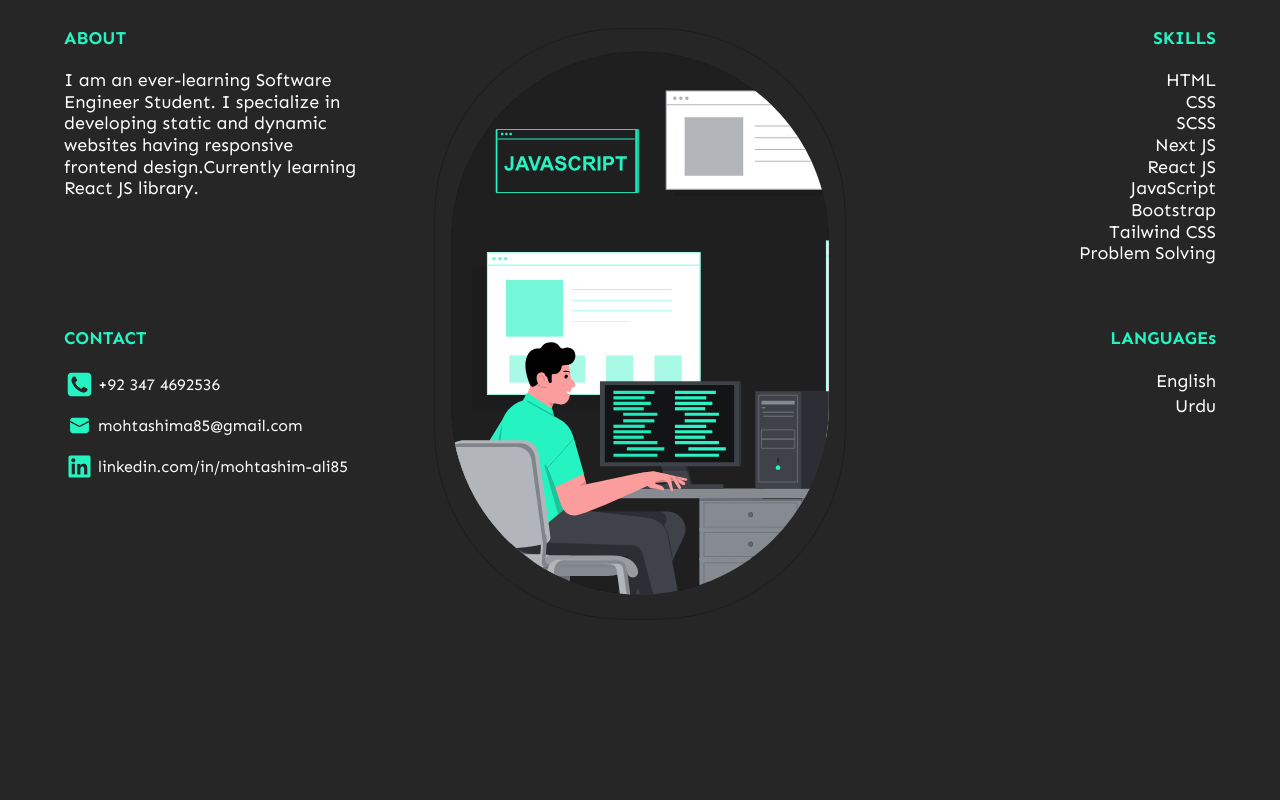
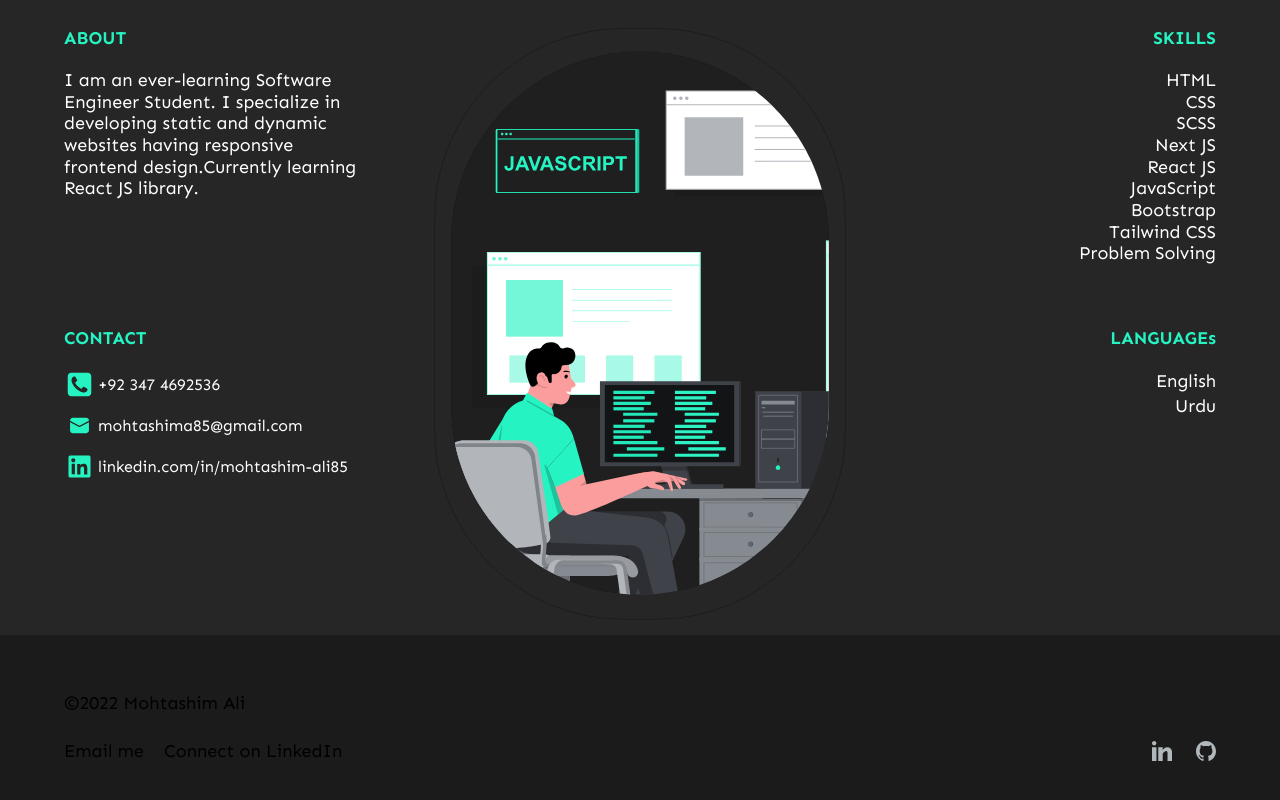
Before and after one commit to MohtashimAli85/portfolio, a Next.js app: page / in a window 1280 px wide. Shown: the part 266-1066 px from the top of the page. Before the commit the page ends 901 px from the top, so only its background shows below. Built offline with nearby package versions, Linux system fonts and the light colour scheme.

Commit message:
coded footer component

```diff
--- a/components/footer.jsx
+++ b/components/footer.jsx
@@ -1,7 +1,61 @@
 import React from "react";
-
+import Link from "next/link";
 const Footer = () => {
-  return <div></div>;
+  return (
+    <div className="bg-rangoon-green">
+      <div className=" text-primary text-lg leading-6 mx-3 sm:max-w-xl md:max-w-2xl lg:max-w-4xl xl:max-w-6xl 2xl:max-w-7xl sm:mx-auto py-14">
+        <p>©2022 Mohtashim Ali</p>
+        <div className="flex justify-between items-center mt-6">
+          <p className="space-x-5 ">
+            <span>Email me</span>
+            <span>Connect on LinkedIn</span>
+          </p>
+          <ul className="flex gap-6">
+            <li>
+              <Link href="">
+                <a>
+                  <svg
+                    width="20"
+                    height="20"
+                    viewBox="0 0 20 20"
+                    fill="none"
+                    xmlns="http://www.w3.org/2000/svg"
+                  >
+                    <path
+                      fillRule="evenodd"
+                      clipRule="evenodd"
+                      d="M4.375 2.1875C4.375 3.39562 3.39562 4.375 2.1875 4.375C0.979377 4.375 0 3.39562 0 2.1875C0 0.979377 0.979377 0 2.1875 0C3.39562 0 4.375 0.979377 4.375 2.1875ZM0 6.25H4.4725V20H0V6.25ZM16.655 6.41125C16.6392 6.40625 16.6236 6.40111 16.6081 6.39597C16.577 6.3857 16.5458 6.37542 16.5125 6.36625C16.4525 6.3525 16.3925 6.34125 16.3312 6.33125C16.0938 6.28375 15.8337 6.25 15.5287 6.25C12.9212 6.25 11.2675 8.14625 10.7225 8.87875V6.25H6.25V20H10.7225V12.5C10.7225 12.5 14.1025 7.7925 15.5287 11.25V20H20V10.7212C20 8.64375 18.5763 6.9125 16.655 6.41125Z"
+                      fill="#B0B8BC"
+                    />
+                  </svg>
+                </a>
+              </Link>
+            </li>
+            <li>
+              <Link href="">
+                <a>
+                  <svg
+                    width="20"
+                    height="20"
+                    viewBox="0 0 20 20"
+                    fill="none"
+                    xmlns="http://www.w3.org/2000/svg"
+                  >
+                    <path
+                      fillRule="evenodd"
+                      clipRule="evenodd"
+                      d="M10 0C4.475 0 0 4.58819 0 10.2529C0 14.7899 2.8625 18.6219 6.8375 19.9804C7.3375 20.0701 7.525 19.7625 7.525 19.4934C7.525 19.2499 7.5125 18.4425 7.5125 17.5838C5 18.058 4.35 16.9558 4.15 16.3791C4.0375 16.0843 3.55 15.1743 3.125 14.9308C2.775 14.7386 2.275 14.2644 3.1125 14.2516C3.9 14.2388 4.4625 14.9949 4.65 15.3025C5.55 16.8533 6.9875 16.4175 7.5625 16.1484C7.65 15.4819 7.9125 15.0334 8.2 14.777C5.975 14.5207 3.65 13.6364 3.65 9.71466C3.65 8.59965 4.0375 7.67689 4.675 6.95918C4.575 6.70286 4.225 5.65193 4.775 4.24215C4.775 4.24215 5.6125 3.97301 7.525 5.29308C8.325 5.06239 9.175 4.94704 10.025 4.94704C10.875 4.94704 11.725 5.06239 12.525 5.29308C14.4375 3.9602 15.275 4.24215 15.275 4.24215C15.825 5.65193 15.475 6.70286 15.375 6.95918C16.0125 7.67689 16.4 8.58683 16.4 9.71466C16.4 13.6492 14.0625 14.5207 11.8375 14.777C12.2 15.0975 12.5125 15.7126 12.5125 16.6738C12.5125 18.0452 12.5 19.1474 12.5 19.4934C12.5 19.7625 12.6875 20.0829 13.1875 19.9804C15.1726 19.2932 16.8976 17.9851 18.1197 16.2401C19.3418 14.4951 19.9994 12.4012 20 10.2529C20 4.58819 15.525 0 10 0Z"
+                      fill="#B0B8BC"
+                    />
+                  </svg>
+                </a>
+              </Link>
+            </li>
+          </ul>
+        </div>
+      </div>
+    </div>
+  );
 };
 
 export default Footer;
```
